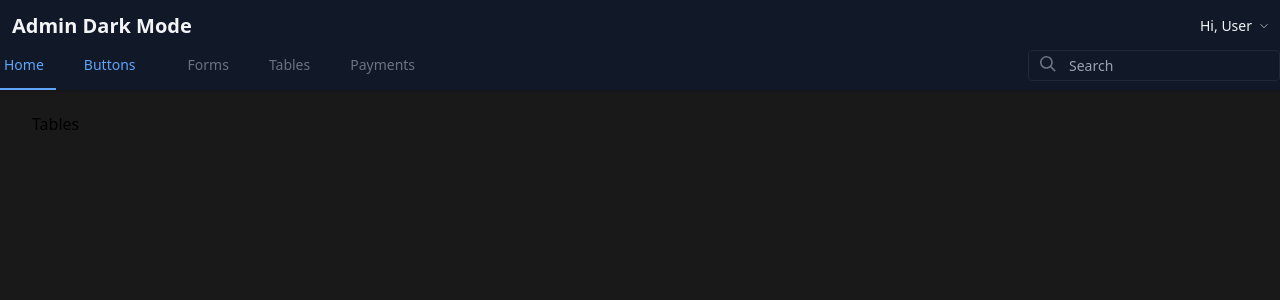
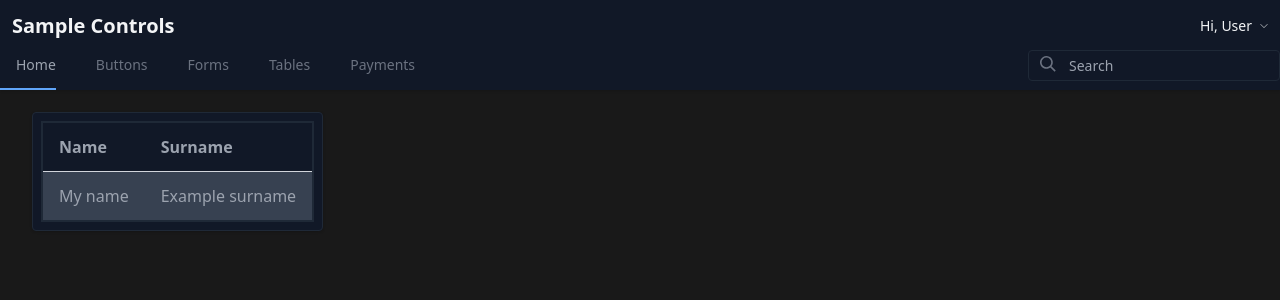
Before and after one commit to Mallekoppie/tailwindcss-example, a Vue app: page /tables in a window 1280 px wide. Shown: the top 300 px of the page. Built offline with nearby package versions, Linux system fonts and the light colour scheme.

Commit message:
Navbar items more consistent. Home is still underlined.
Simple table.

```diff
--- a/src/App.vue
+++ b/src/App.vue
@@ -1,5 +1,5 @@
 <template>
-  <div class="bg-black-alt font-sans leading-normal tracking-normal mx-auto h-screen">
+  <div class="bg-black-alt font-sans tracking-normal mx-auto h-screen">
     <div>
       <DarkNavBar/>
     </div>
@@ -8,9 +8,7 @@
         <div >
           <router-view/>
         </div>
-
       </div>
-
     </div>
   </div>
 </template>
--- a/src/components/DarkNavBar.vue
+++ b/src/components/DarkNavBar.vue
@@ -6,14 +6,14 @@
 
       <div class="w-1/2 pl-2 md:pl-0">
         <a class="text-gray-100 text-base xl:text-xl no-underline hover:no-underline font-bold" href="#">
-          <i class="fas fa-moon text-blue-400 pr-3"></i> Admin Dark Mode
+          <i class="fas fa-moon text-blue-400 pr-3"></i> Sample Controls
         </a>
       </div>
       <div class="w-1/2 pr-0">
         <div class="flex relative inline-block float-right">
 
           <div class="relative text-sm text-gray-100">
-            <button id="userButton" class="flex items-center focus:outline-none mr-3">
+           <button id="userButton" class="flex items-center focus:outline-none mr-3">
                <span
                    class="hidden md:inline-block text-gray-100">Hi, User</span>
               <svg class="pl-2 h-2 fill-current text-gray-100" version="1.1" xmlns="http://www.w3.org/2000/svg"
@@ -39,6 +39,7 @@
                 </li>
               </ul>
             </div>
+
           </div>
 
 
@@ -61,17 +62,20 @@
            id="nav-content">
         <ul class="list-reset lg:flex flex-1 items-center px-4 md:px-0">
           <li class="mr-6 my-2 md:my-0">
-            <a class="block py-1 md:py-3 pl-1 align-middle text-blue-400 no-underline hover:text-gray-100 border-b-2 border-blue-400 hover:border-blue-400">
-              <router-link to="/" class="fas fa-home fa-fw mr-3 text-blue-400">
+            <a class="block py-1 md:py-3 pl-1 align-middle text-gray-400 no-underline hover:text-gray-100 border-b-2 border-blue-400 hover:border-blue-400">
+              <router-link to="/">
+                <i class="fa fa-envelope fa-fw mr-3"></i>
                 <span
-                    class="pb-1 md:pb-0 text-sm">Home</span></router-link>
+                    class="pb-1 md:pb-0 text-sm">Home</span>
+              </router-link>
 
             </a>
           </li>
           <li class="mr-6 my-2 md:my-0">
             <a
                 class="block py-1 md:py-3 pl-1 align-middle text-gray-500 no-underline hover:text-gray-100 border-b-2 border-gray-900  hover:border-pink-400">
-              <router-link to="/buttons" class="fas fa-home fa-fw mr-3 text-blue-400">
+              <router-link to="/buttons">
+                <i class="fa fa-envelope fa-fw mr-3"></i>
                 <span class="pb-1 md:pb-0 text-sm">Buttons</span>
               </router-link>
 
@@ -81,7 +85,8 @@
             <a
                 class="block py-1 md:py-3 pl-1 align-middle text-gray-500 no-underline hover:text-gray-100 border-b-2 border-gray-900  hover:border-purple-400">
               <router-link to="/forms">
-                <i class="fa fa-envelope fa-fw mr-3"></i><span class="pb-1 md:pb-0 text-sm">Forms</span>
+                <i class="fa fa-envelope fa-fw mr-3"></i>
+                <span class="pb-1 md:pb-0 text-sm">Forms</span>
               </router-link>
             </a>
           </li>
@@ -125,7 +130,3 @@ export default {
   name: "DarkNavBar"
 }
 </script>
-
-<style scoped>
-
-</style>
--- a/src/index.css
+++ b/src/index.css
@@ -15,6 +15,10 @@
 @layer base {
     input {
         @apply bg-gray-900 text-sm text-gray-400 transition border border-gray-800 focus:outline-none focus:border-gray-600 rounded py-1 px-2 appearance-none
+    }
+
+    label {
+        @apply text-white
     }
 }
 
--- a/src/views/Forms.vue
+++ b/src/views/Forms.vue
@@ -13,21 +13,24 @@
         <div class="inline-block text-white">Input</div>
 
         <div class="inline-block">
-          <input class="custom-input">
+          <input>
         </div>
       </div>
     </div>
 
     <div class="custom-layout-grouping">
-      <div class="grid grid-cols-1 md:gap-8 mt-5 mx-5">
-        <label class="text-white">Input 1</label>
+      <div>
+        <label class="m-4">Sample form</label>
+      </div>
+      <div class="grid grid-cols-1 md:gap-8 m-4">
+        <label class="text-gray-400">Input 1</label>
         <input>
       </div>
 
       <div class="grid grid-cols-2  md:grid-cols-2 gap-5 md:gap-8 mt-5 mx-5">
-        <label class="text-white">Input 1</label>
+        <label class="text-gray-400">Input 1</label>
         <input>
-        <label class="text-white">Input 1</label>
+        <label class="text-gray-400">Input 1</label>
         <input>
       </div>
     </div>
--- a/src/views/Tables.vue
+++ b/src/views/Tables.vue
@@ -1,6 +1,15 @@
 <template>
- <div>
-   Tables
+  <div class="custom-layout-grouping">
+   <table class="table-auto border-2 rounded-t-lg text-gray-400">
+     <tr class="text-left border-b border-gray-300">
+       <th class="px-4 py-3">Name</th>
+       <th class="px-4 py-3">Surname</th>
+     </tr>
+     <tr class="bg-gray-700 border-b border-gray-600">
+       <td class="px-4 py-3">My name</td>
+       <td class="px-4 py-3">Example surname</td>
+     </tr>
+   </table>
  </div>
 </template>
 
```
